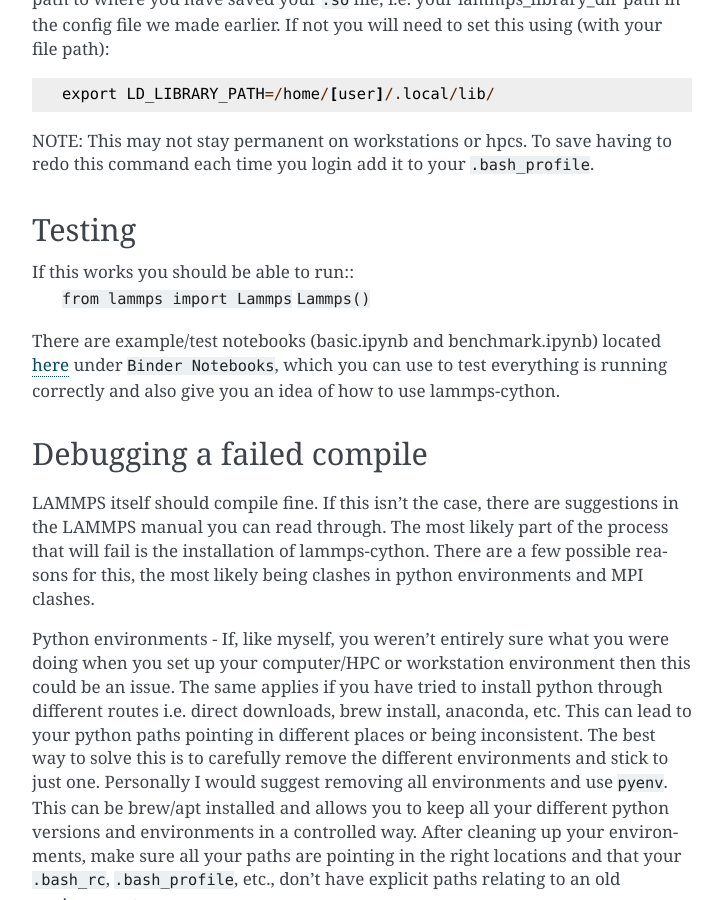
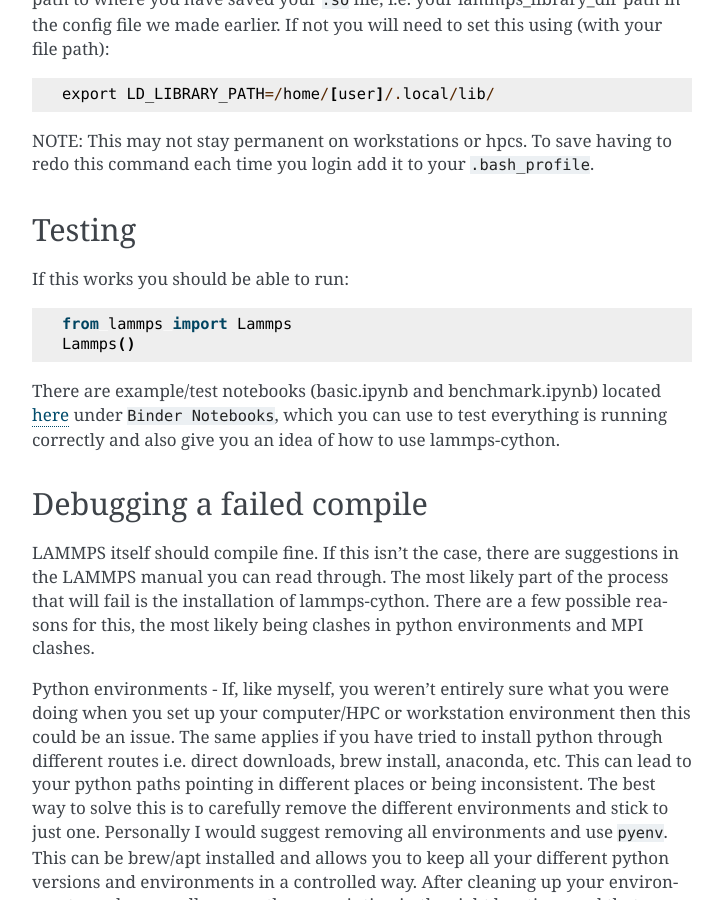
Before and after one commit to LMMorgan/PopOff, a Sphinx documentation site: the page built from docs/source/readme.rst, in a window 1280 px wide and 900 px high, scrolled down 3557 px. Shown: the whole window, without its empty margins (388-1111 px from the left). Built offline with Sphinx 7.4.7, drawn with Linux system fonts in a browser that asks for light colours.

```diff
--- a/docs/source/readme.rst
+++ b/docs/source/readme.rst
@@ -109,8 +109,9 @@ Testing
 ^^^^^^^
 
 If this works you should be able to run::
-	``from lammps import Lammps``
-	``Lammps()``
+
+	from lammps import Lammps
+	Lammps()
 
 There are example/test notebooks (basic.ipynb and benchmark.ipynb) located `here <https://github.com/costrouc/lammps-cython>`_ under ``Binder Notebooks``, which you can use to test everything is running correctly and also give you an idea of how to use lammps-cython.
 
```
